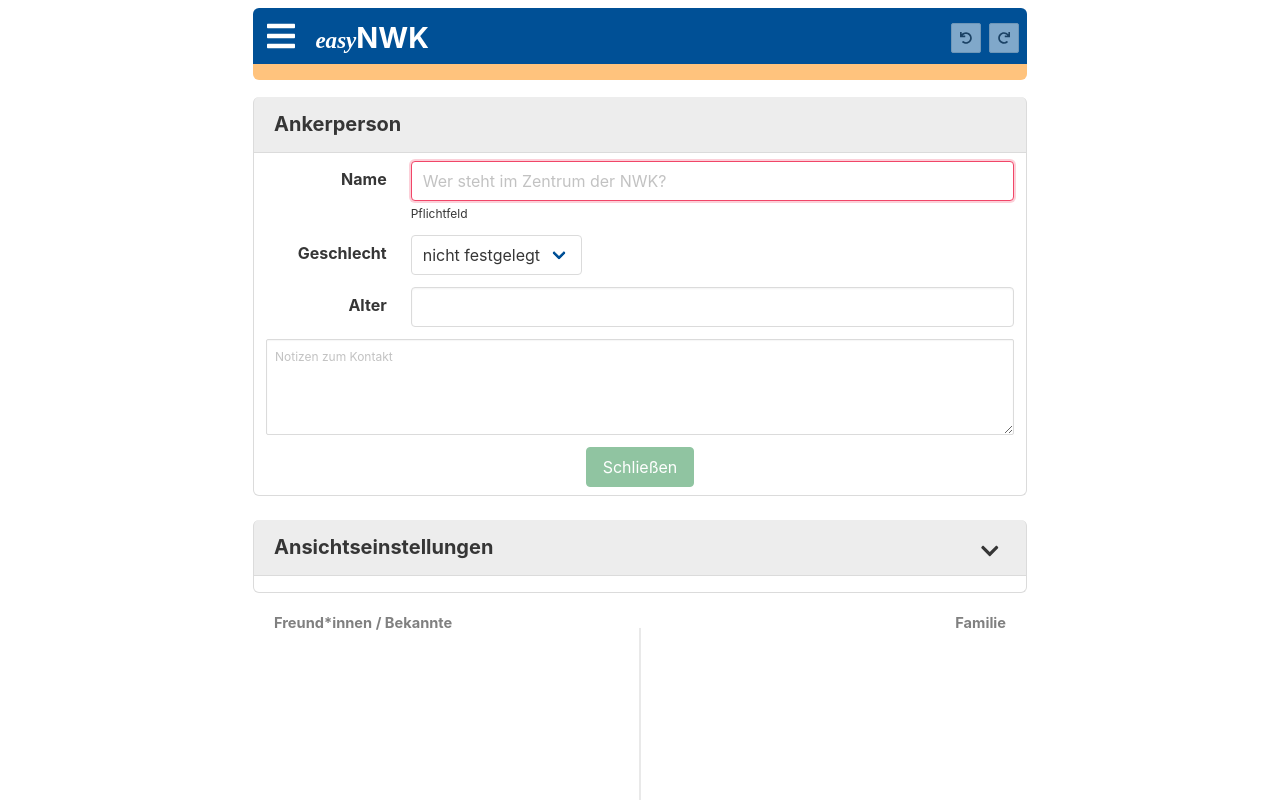
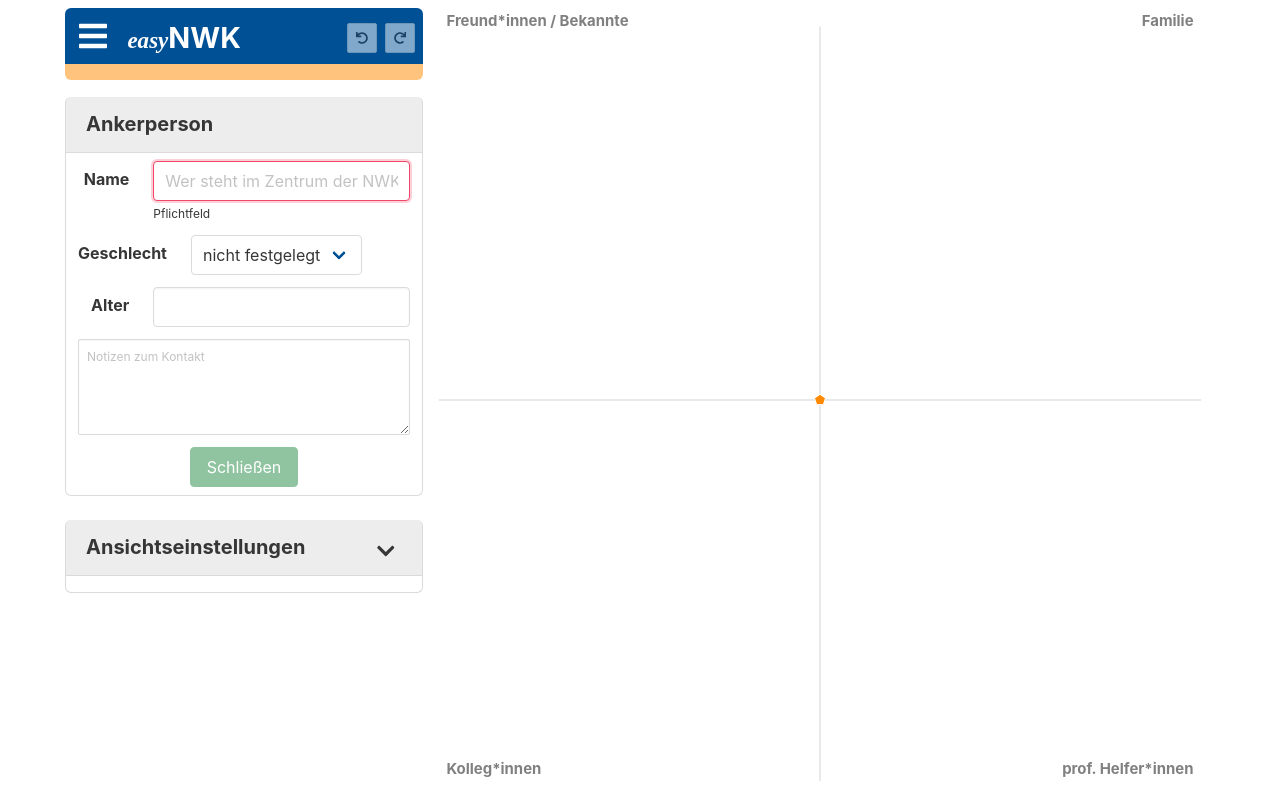
Before and after one commit to fhstp/easynwk-web, a Vue app: page / in a window 1280 px wide. Shown: the top 800 px of the page. Built offline with nearby package versions, Linux system fonts and the light colour scheme.

Commit message:
additional media queries to support 4:3 landscape in fullscreen and normal mode - solves #104

```diff
--- a/src/views/HomeView.vue
+++ b/src/views/HomeView.vue
@@ -119,7 +119,7 @@ export default defineComponent({
 }
 
 #chart {
-  width: 97vmin;
+  width: 99vmin;
   height: 100vmin;
   position: relative;
   /* background: aqua; */
@@ -175,9 +175,9 @@ export default defineComponent({
 }
 */
 
-@media (min-width: 168vh) {
+@media (min-width: 133vh) {
   #main {
-    width: 70vmin;
+    width: 33vmin;
   }
 
   .scrollwrapper {
@@ -200,4 +200,16 @@ export default defineComponent({
     scrollbar-width: none; /* Firefox */
   }
 }
+
+@media (min-width: 145vh) {
+  #main {
+    width: 45vmin;
+  }
+}
+
+@media (min-width: 162vh) {
+  #main {
+    width: 62vmin;
+  }
+}
 </style>
```
